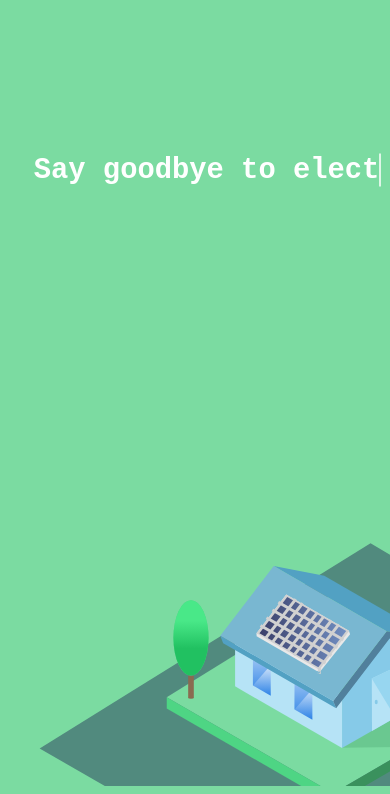
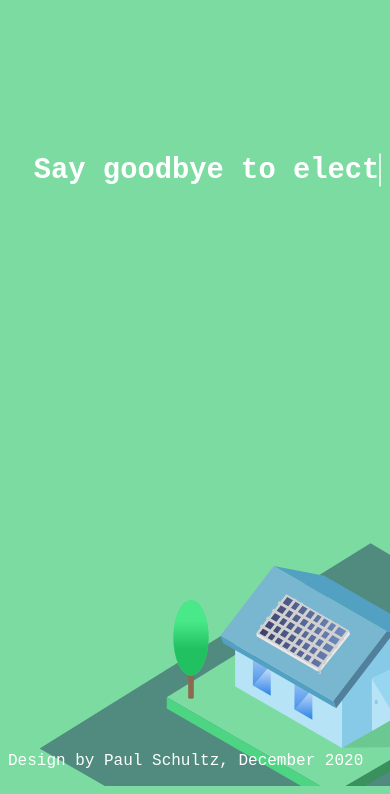
Before and after one commit to paul-schultz/solar_landing_page, a plain HTML site: page index.html in a window 390 px wide. Shown: the part 74-868 px from the top of the page. Drawn offline with Linux system fonts and the light colour scheme; a web font is replaced by a local one.

Commit message:
signed page, init readme files

```diff
--- a/index.html
+++ b/index.html
@@ -22,7 +22,7 @@
             <li><a href="">Qualify Now!</a></li>
         </ul>
     </div>
-    <div class="content">
+    <div class="content" >
         <div class="nav">
             <div class="nav-left">
                 <div class="logo">
@@ -52,6 +52,9 @@
             </div>
         </div>
 
+        <div class="footer">
+            Design by Paul Schultz, December 2020
+        </div>
     </div>
     <script src="./script.js"></script>
 </body>
--- a/style.css
+++ b/style.css
@@ -77,6 +77,11 @@ body {
 
 .line-1:hover, .line-2:hover {
     cursor: default;
+}
+
+.footer {
+    position: absolute;
+    bottom: 0;
 }
 
 .cta-btn {
@@ -165,7 +170,7 @@ input,label, .wrapper {
         left: 0;
         height: 100%;
         width: 100%;
-        background: #7bdba1;
+        background: rgba(123, 219, 161, .7);
         clip-path: circle(25px at calc(100% - 45px) 45px);
         transition: all 0.3s ease-in-out;
       }
```
Also changed, not shown: readme_files/gif/tablet.gif (added), readme_files/gif/type.gif (added), readme_files/gif/vector.gif (added), readme_files/screenshot/after_text.png (added), readme_files/screenshot/before_text.png (added), 1 other file.
